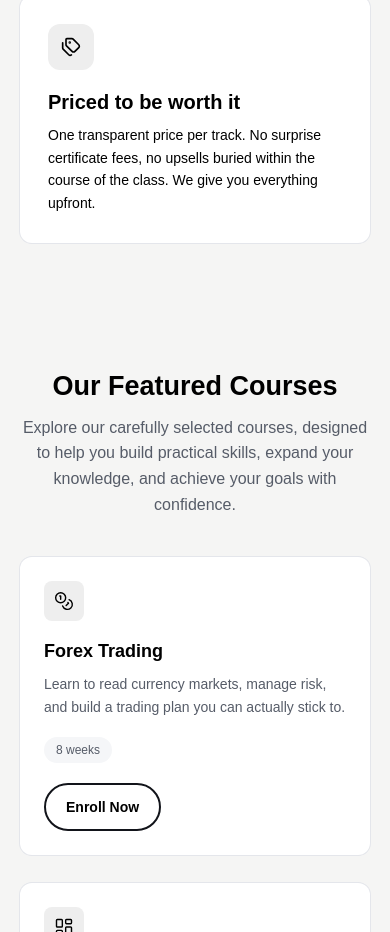
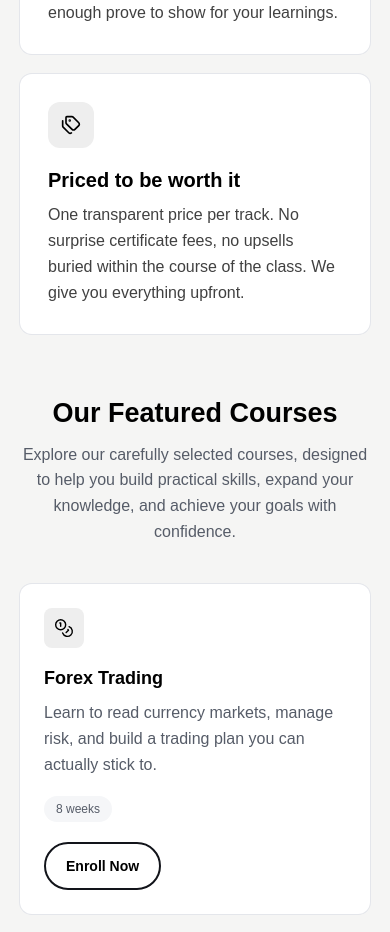
Before and after one commit to Kansoldev/smc-academy-landing-page, a Next.js app: page / in a window 390 px wide. Shown: the part 2340-3272 px from the top of the page. Built offline with nearby package versions, Linux system fonts and the light colour scheme; a web font is replaced by a local one.

Commit message:
refactor: make changes to the UI and font size on mobile devices

```diff
--- a/components/About.tsx
+++ b/components/About.tsx
@@ -43,7 +43,7 @@ function About() {
                 </div>
 
                 <h3 className="mb-2 text-xl font-semibold">{t}</h3>
-                <p className="text-sm leading-relaxed">{d}</p>
+                <p className="text-base leading-relaxed text-black/75">{d}</p>
               </CardContent>
             </Card>
           ))}
--- a/components/FeaturedCourses.tsx
+++ b/components/FeaturedCourses.tsx
@@ -51,7 +51,7 @@ const courseLists = [
 
 function FeaturedCourses() {
   return (
-    <section id="courses" className="py-24 max-[600px]:py-16">
+    <section id="courses" className="pb-16 md:py-24">
       <div className="flex flex-col items-center w-full max-w-290 mx-auto px-5 md:px-8">
         <SectionHead
           title="Our Featured Courses"
@@ -67,7 +67,7 @@ function FeaturedCourses() {
                 </div>
 
                 <h3 className="mb-2 font-semibold text-lg">{t}</h3>
-                <p className="flex-1 text-sm text-[#565c68] leading-relaxed">
+                <p className="flex-1 text-base text-[#565c68] leading-relaxed">
                   {d}
                 </p>
                 <div className="mt-5">
--- a/components/Footer.tsx
+++ b/components/Footer.tsx
@@ -22,7 +22,7 @@ function Footer() {
               </span>
             </Link>
 
-            <p className="text-sm text-white/55 mt-4">
+            <p className="text-white/55 mt-4">
               Learn practical tech skills. Build real-world solutions.
             </p>
 
--- a/components/Referral.tsx
+++ b/components/Referral.tsx
@@ -33,7 +33,7 @@ function Referral() {
             Telegram
           </h2>
 
-          <p className="text-[0.9375rem] text-[#565c68] mt-3">
+          <p className="text-[#565c68] mt-3">
             Every student gets a personal referral link generated inside our
             Telegram bot. You can share that referral link, and for each
             successful referral, you earn a commission.
@@ -49,7 +49,7 @@ function Referral() {
                 <div>
                   <h3 className="font-semibold text-lg mb-0.5">{title}</h3>
 
-                  <p className="text-sm text-[#565c68]">{body}</p>
+                  <p className="text-[#565c68]">{body}</p>
                 </div>
               </div>
             ))}
--- a/components/Testimonials.tsx
+++ b/components/Testimonials.tsx
@@ -25,7 +25,7 @@ function Testimonials() {
           {data.map(([q, n, r]) => (
             <Card key={n}>
               <CardContent className="flex flex-col justify-between p-6">
-                <h3 className="italic">{q}</h3>
+                <h3 className="text-base italic">{q}</h3>
 
                 <div className="mt-5 flex gap-3">
                   <div className="flex items-center justify-center rounded-full bg-black text-white text-sm font-bold size-10.5">
@@ -33,8 +33,8 @@ function Testimonials() {
                   </div>
 
                   <div>
-                    <p className="font-semibold">{n}</p>
-                    <span className="block text-xs text-[#8a8f99]">{r}</span>
+                    <p className="font-semibold text-base">{n}</p>
+                    <span className="block text-[#8a8f99]">{r}</span>
                   </div>
                 </div>
               </CardContent>
```
